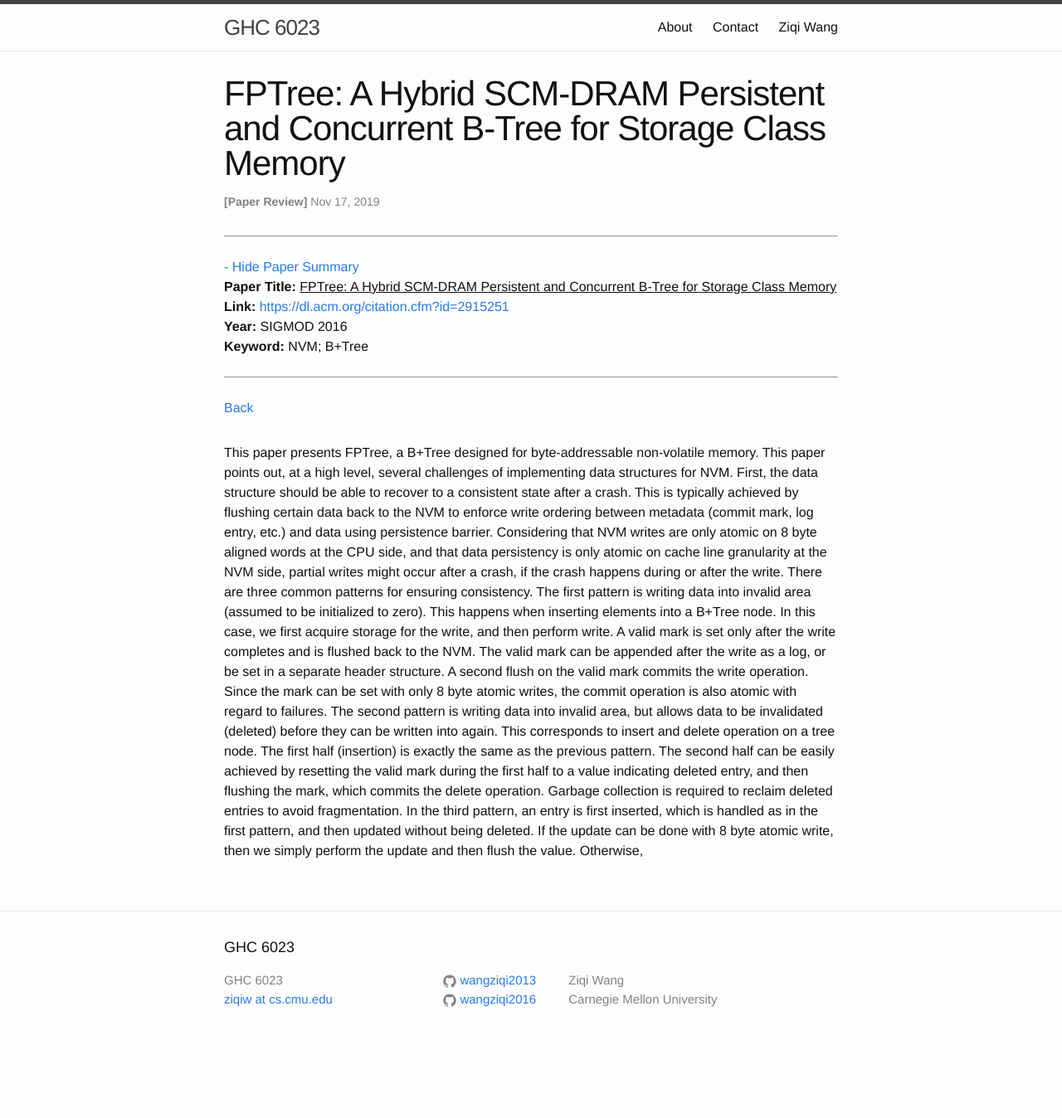
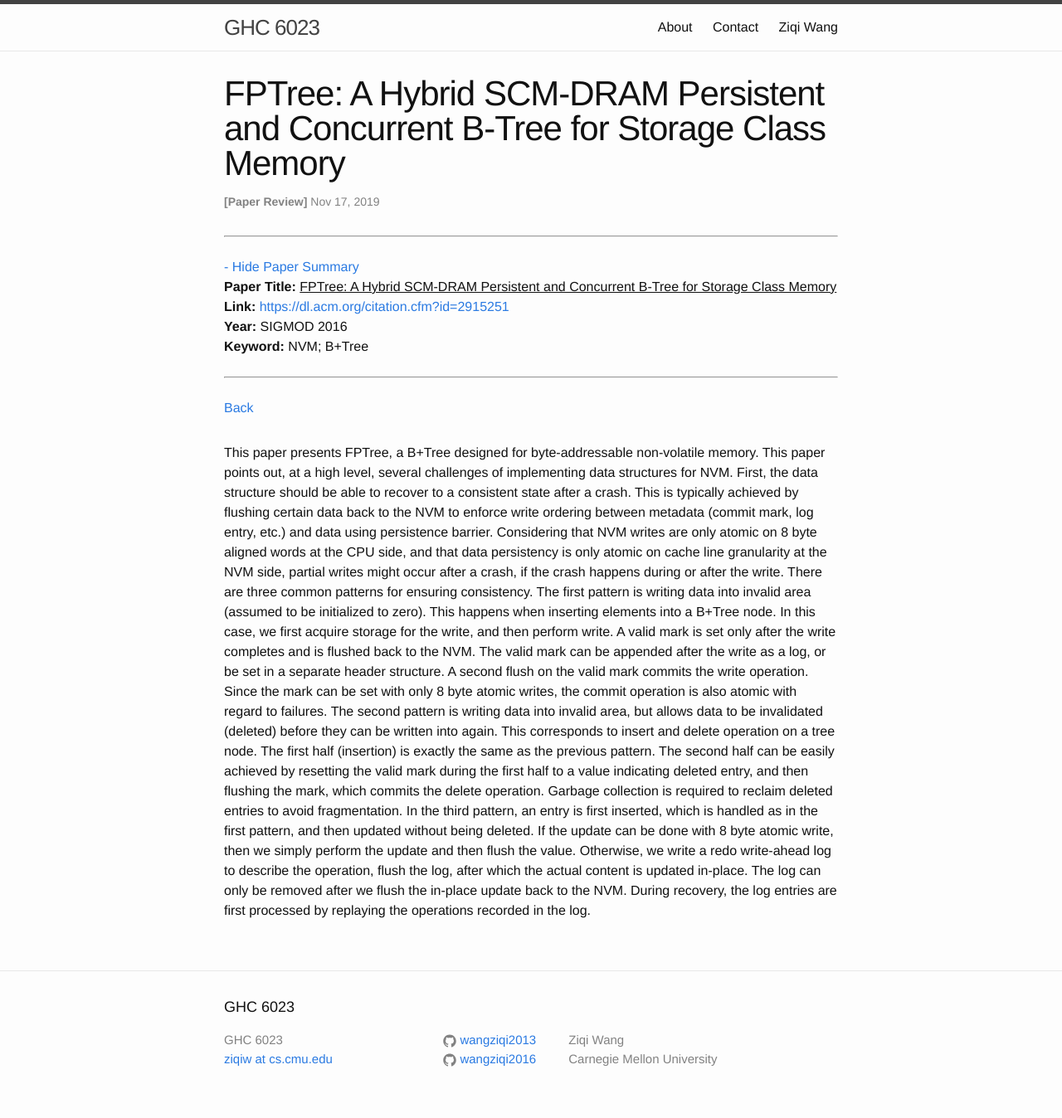
Before and after one commit to wangziqi2013/wangziqi2013.github.io, a Jekyll site: the page built from _posts/2019-11-17-fptree.markdown, in a window 1280 px wide. Shown: the whole page at 83% size. Built offline with Jekyll 4.4.1, drawn with Linux system fonts in a browser that asks for light colours; before the commit the page ends 1276 px from its top, so only the background shows below that.

Commit message:
Adding third pattern

```diff
--- a/_posts/2019-11-17-fptree.markdown
+++ b/_posts/2019-11-17-fptree.markdown
@@ -30,4 +30,7 @@ is exactly the same as the previous pattern. The second half can be easily achie
 the first half to a value indicating deleted entry, and then flushing the mark, which commits the delete operation.
 Garbage collection is required to reclaim deleted entries to avoid fragmentation. In the third pattern, an entry is first
 inserted, which is handled as in the first pattern, and then updated without being deleted. If the update can be done with
-8 byte atomic write, then we simply perform the update and then flush the value. Otherwise,
+8 byte atomic write, then we simply perform the update and then flush the value. Otherwise, we write a redo write-ahead
+log to describe the operation, flush the log, after which the actual content is updated in-place. The log can only be
+removed after we flush the in-place update back to the NVM. During recovery, the log entries are first processed by replaying
+the operations recorded in the log.
```
